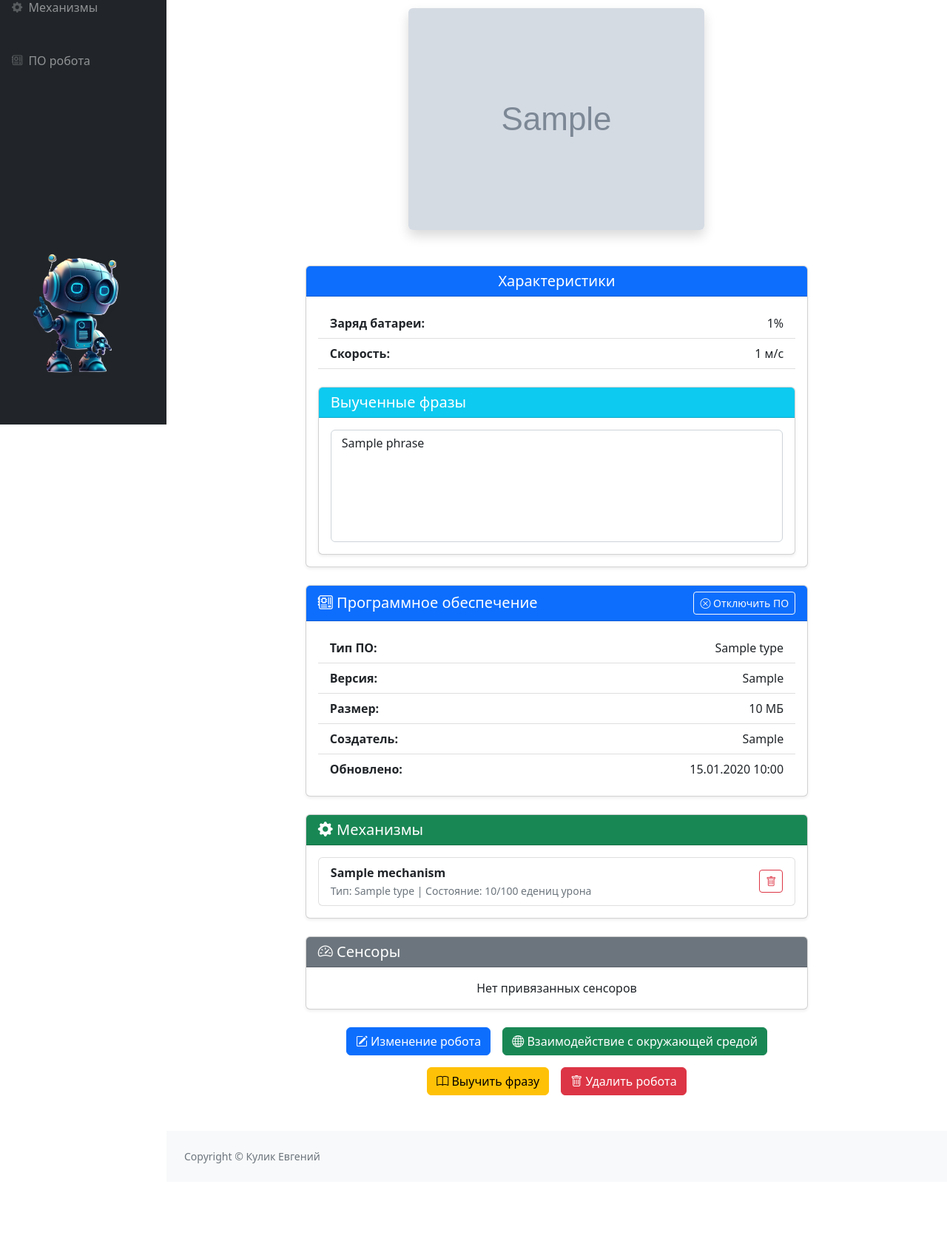
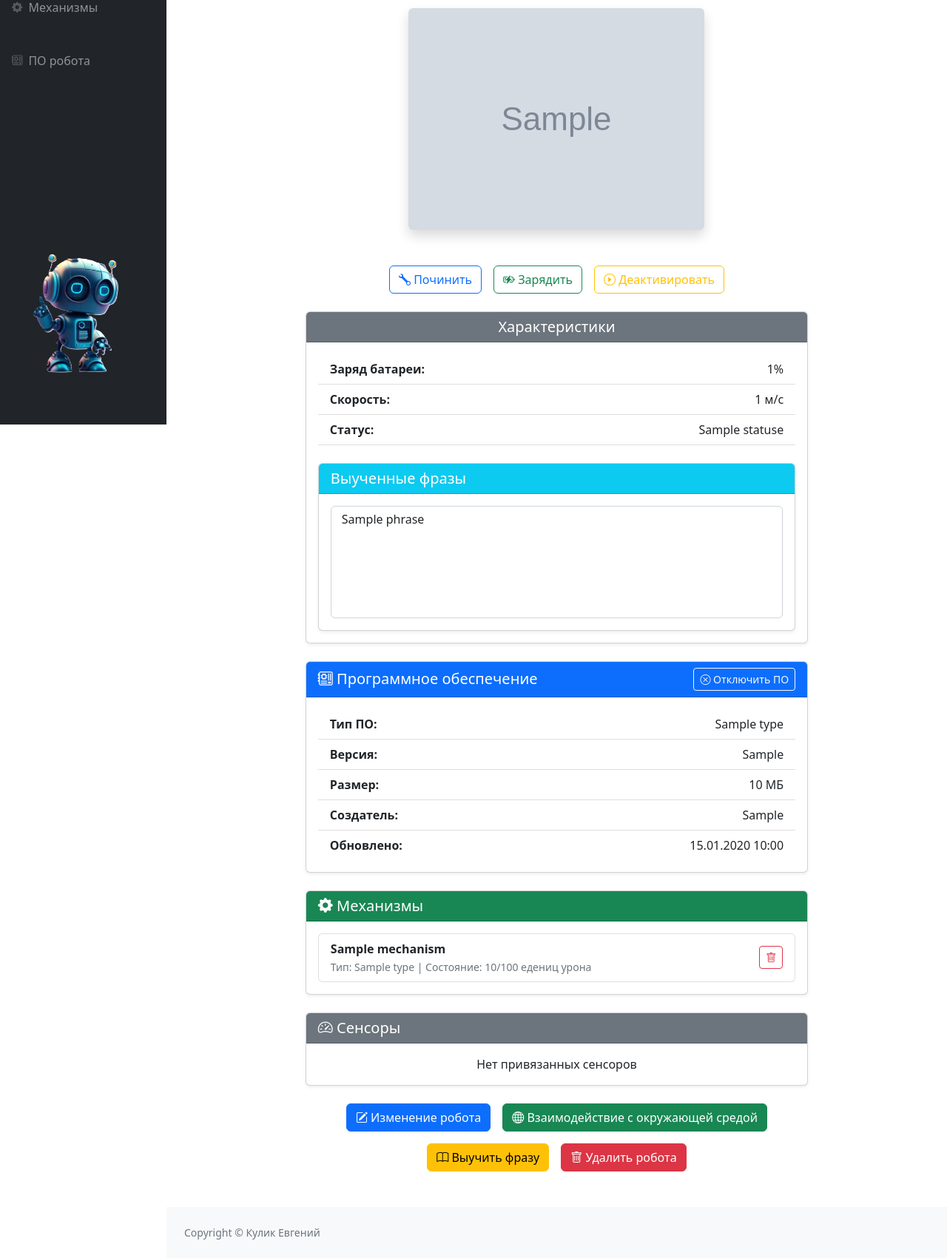
Before and after one commit to Gen1us02/PPOIS_2, a Django app: page /robot/ in a window 1280 px wide. Shown: the part 226-1927 px from the top of the page at 74% size. Before the commit the page ends 1799 px from the top, so only its background shows below. Run offline with Django 5.2, Linux system fonts and the light colour scheme; tables that the repository leaves empty hold one stand-in row (values such as "Sample post"); grey boxes marked "Sample" are stand-in pictures; data that the repository does not hold is empty; some libraries are stand-ins or nearby versions.

Commit message:
[feat] repair, charge and activate buttons add to robot

```diff
--- a/robot/models.py
+++ b/robot/models.py
@@ -4,6 +4,18 @@ from software.models import Software
 
 
 # Create your models here.
+class RobotStatus(models.Model):
+    name = models.CharField(max_length=30, verbose_name="Название")
+
+    class Meta:
+        db_table = "robot_statuses"
+        verbose_name = "статус"
+        verbose_name_plural = "Статусы"
+
+    def __str__(self):
+        return self.name
+
+
 class Robot(models.Model):
     name = models.CharField(max_length=30, verbose_name="Имя робота")
     speed = models.IntegerField(default=10, verbose_name="Скорость")
@@ -13,6 +25,12 @@ class Robot(models.Model):
     battery = models.IntegerField(default=100, verbose_name="Заряд")
     software = models.ForeignKey(
         to=Software, on_delete=models.SET_NULL, blank=True, null=True, verbose_name="ПО"
+    )
+    status = models.ForeignKey(
+        to=RobotStatus,
+        on_delete=models.SET_DEFAULT,
+        default=2,
+        verbose_name="Статус",
     )
 
     class Meta:
--- a/robot/templates/robot/robot.html
+++ b/robot/templates/robot/robot.html
@@ -21,8 +21,30 @@
                     {% endif %}
                 </div>
 
+                <!-- НОВЫЙ БЛОК КНОПОК УПРАВЛЕНИЯ (заглушки) -->
+                <div class="d-flex flex-wrap justify-content-center gap-3 mb-4">
+                    <form action="{% url 'robot:repair' robot.id %}" method="post" class="d-inline">
+                        {% csrf_token %}
+                        <button type="submit" class="btn btn-outline-primary">
+                            <i class="bi bi-wrench"></i> Починить
+                        </button>
+                    </form>
+                    <form action="{% url 'robot:charge' robot.id %}" method="post" class="d-inline">
+                        {% csrf_token %}
+                        <button type="submit" class="btn btn-outline-success">
+                            <i class="bi bi-battery-charging"></i> Зарядить
+                        </button>
+                    </form>
+                    <form action="{% url 'robot:enable' robot.id %}" method="post" class="d-inline">
+                        {% csrf_token %}
+                        <button type="submit" class="btn btn-outline-warning">
+                            <i class="bi bi-play-circle"></i> {% if robot.status.name != 'Неактивен' %}Деактивировать{% else %}Активировать{% endif %}
+                        </button>
+                    </form>
+                </div>
+
                 <div class="card shadow-sm">
-                    <div class="card-header bg-primary text-white text-center">
+                    <div class="card-header {% if robot.status.name == "Активен" %}bg-primary{% else %}bg-secondary{% endif %} text-white text-center">
                         <h3 class="h5 mb-0">Характеристики</h3>
                     </div>
                     <div class="card-body">
@@ -34,6 +56,10 @@
                             <li class="list-group-item d-flex justify-content-between align-items-center">
                                 <span class="fw-bold">Cкорость:</span>
                                 <span>{{ robot.speed|default:"—" }} м/c</span>
+                            </li>
+                            <li class="list-group-item d-flex justify-content-between align-items-center">
+                                <span class="fw-bold">Статус:</span>
+                                <span>{{ robot.status.name }}</span>
                             </li>
                             {% if phrases %}
                                 <div class="card shadow-sm mt-4">
--- a/robot/views.py
+++ b/robot/views.py
@@ -2,7 +2,7 @@ from django.http import HttpResponseRedirect
 from django.urls import reverse_lazy
 from django.views.generic import DetailView, UpdateView, CreateView, View
 from software.forms import AddSoftwareForm
-from .models import Robot, Phrases
+from .models import Robot, Phrases, RobotStatus
 from .forms import AddRobotForm, AddPhraseForm
 
 
@@ -77,3 +77,35 @@ class RobotSoftwareDetachView(View):
         robot.save()
 
         return HttpResponseRedirect(reverse_lazy("robot:index"))
+
+
+class RobotChargeView(View):
+    def post(self, request, *args, **kwargs):
+        robot = Robot.objects.get(id=self.kwargs.get("robot_id"))
+        robot.battery = 100
+        robot.save()
+
+        return HttpResponseRedirect(reverse_lazy("robot:index"))
+
+
+class RobotEnableView(View):
+    def post(self, request, *args, **kwargs):
+        robot = Robot.objects.get(id=self.kwargs.get("robot_id"))
+        curr_status = robot.status
+        if curr_status.name != "Разряжен":
+            robot.status = RobotStatus.objects.get(name=("Неактивен" if robot.status.name == "Активен" else "Активен"))
+        else:
+            pass
+        robot.save()
+
+        return HttpResponseRedirect(reverse_lazy("robot:index"))
+
+
+class RobotRepairView(View):
+    def post(self, request, *args, **kwargs):
+        robot = Robot.objects.get(id=self.kwargs.get("robot_id"))
+        robot.mechanisms.all().update(damage=0)
+        robot.sensors.all().update(damage=0)
+        robot.save()
+
+        return HttpResponseRedirect(reverse_lazy("robot:index"))
```
Also changed, not shown: robot/admin.py (+8 -1 lines).
